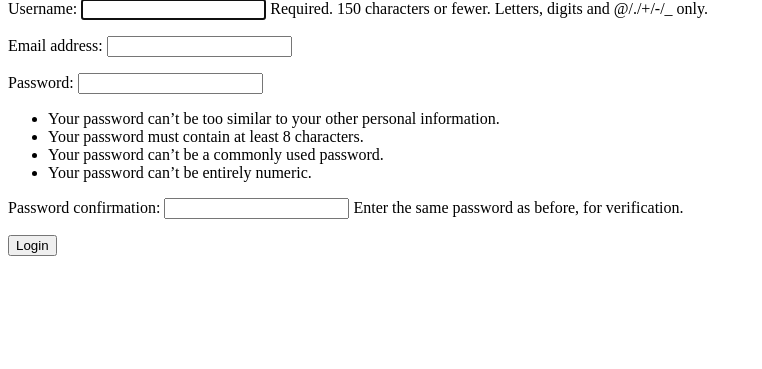
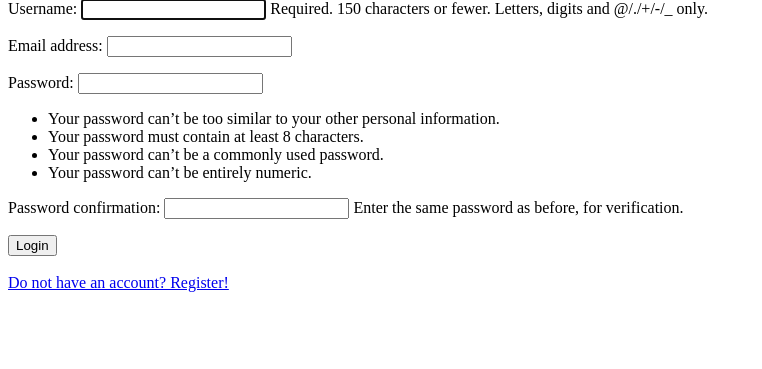
Before and after one commit to freboy1/Blog, a Django app: template user/templates/user/login.html in a window 1280 px wide. Shown: the part 67-436 px from the top of the page, without its empty margins (0-762 px from the left). Run offline with Django 4.2, Linux system fonts and the light colour scheme; the template is opened without the code that fills it: values that come from a table or form of the project are taken from there, others are empty.

Commit message:
Add link register in 'login.html'

```diff
--- a/user/templates/user/login.html
+++ b/user/templates/user/login.html
@@ -4,4 +4,6 @@
     {% csrf_token %}
     {{form.as_p}}
     <input type="submit" value="Login">
+    <br> <br>
+    <a href="{% url "register" %}">Do not have an account? Register!</a>
 </form>
```
